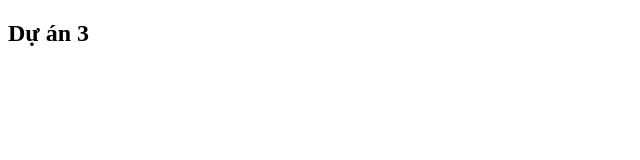
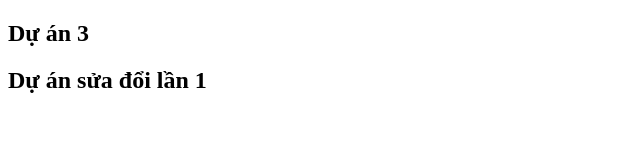
Before and after one commit to VoPhamKhanhDuy/DuAn_03, a plain HTML site: page index.html in a window 1280 px wide. Shown: the whole page, without its empty margins (0-640 px from the left). Drawn offline with Linux system fonts and the light colour scheme.

Commit message:
Sửa đổi lần 1

```diff
--- a/index.html
+++ b/index.html
@@ -7,5 +7,6 @@
 </head>
 <body>
     <h2>Dự án 3 </h2>
+    <H2>Dự án sửa đổi lần 1 </H2>
 </body>
 </html>
```
